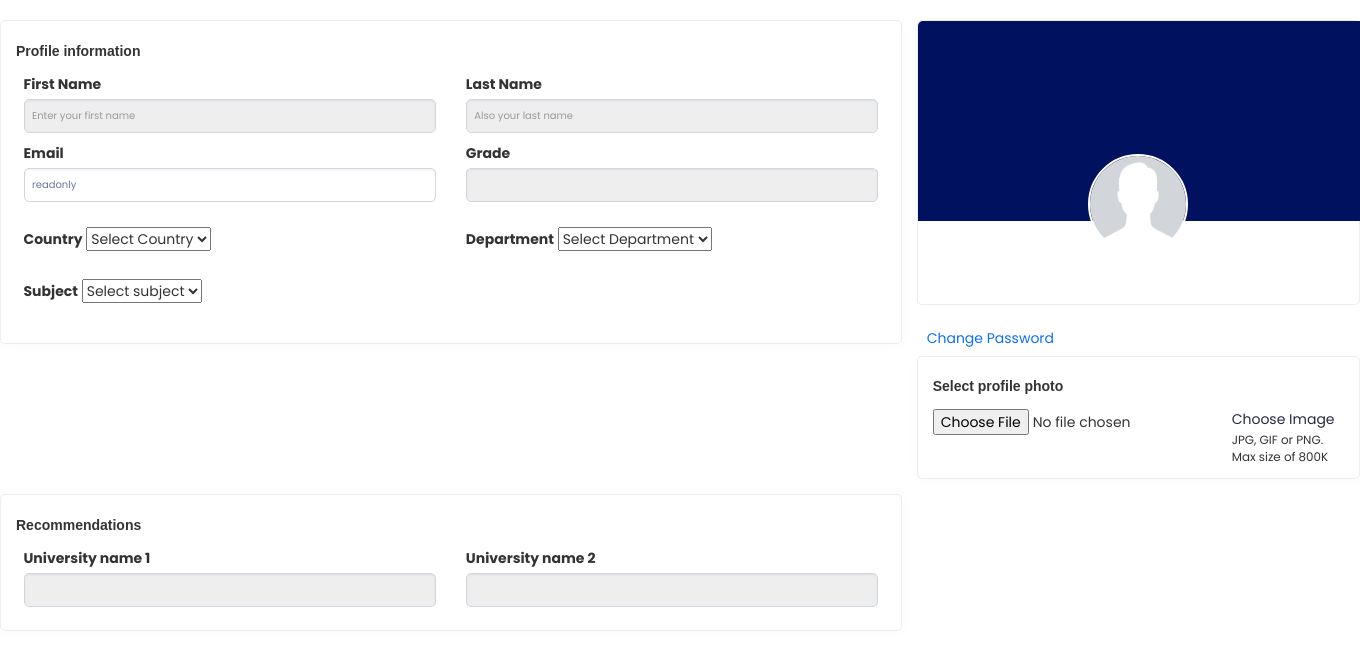
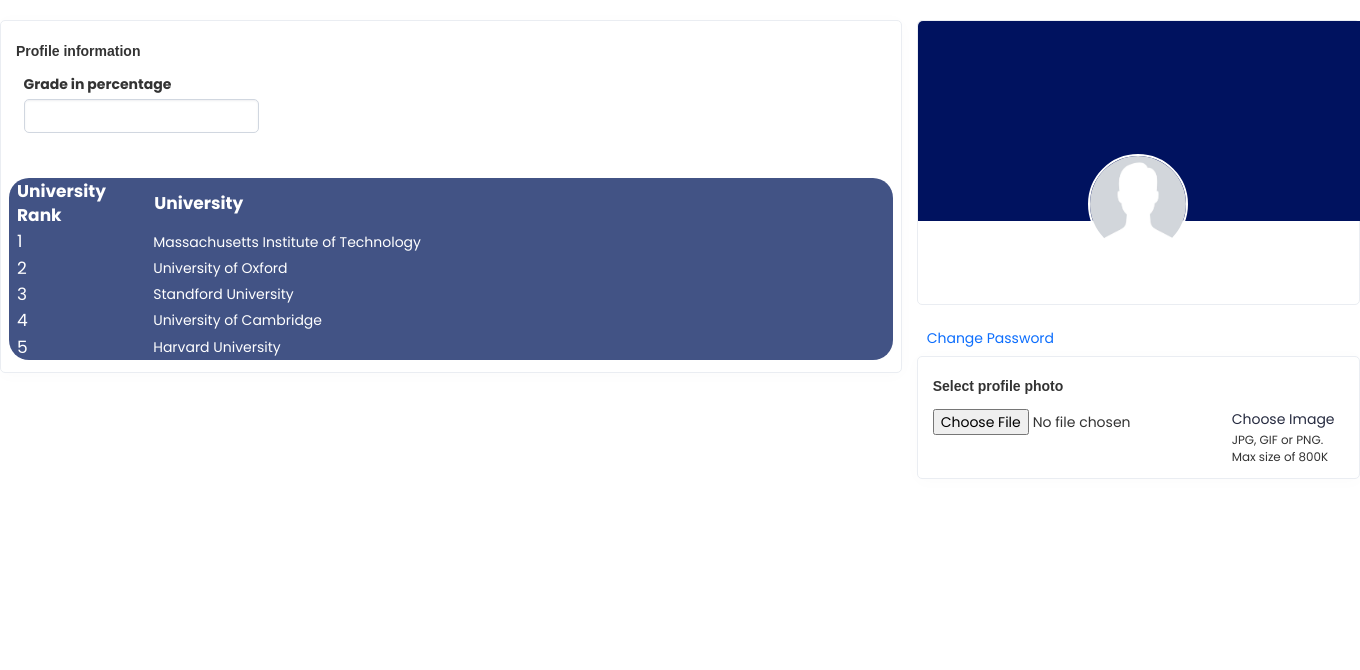
Before and after one commit to Ayush-Sharma-1/unifit, a Django app: page /uni_fit/profile/ in a window 1360 px wide; the page is wider, and only the part inside the window is pictured. Shown: the part 112-782 px from the top of that part. Run offline with Django 3.2, Linux system fonts and the light colour scheme; data comes from the database, SQL or seed files in the repository; some libraries are stand-ins or nearby versions.

Commit message:
add user profile recommendation

```diff
--- a/static/css/profile.css
+++ b/static/css/profile.css
@@ -26,7 +26,7 @@
 
     .col-md-6 {
         flex: 0 0 auto;
-        width: 50%;
+        width: 30%;
     }
 }
 
@@ -147,6 +147,19 @@ file-field input[type="file"] {
     border-radius: 50% !important;
 }
 
+#category-banner{
+    width: 100%;
+    height: 100%;
+    overflow: auto;
+    background-color: #000000;
+    background:linear-gradient( rgba(211, 229, 239, 0.1) 100%, rgba(211, 229, 239, 0.1)100%),url('/static/images/profile-cover.jpg');
+    background-repeat: no-repeat;
+    background-position: center;
+    background-size: cover;
+    background-color: #ffffff;
+
+  }
+
 .form-control {
     display: block;
     width: 100%;
@@ -206,3 +219,12 @@ file-field input[type="file"] {
 .text-dark {
     color: #262B40 !important;
 }
+
+.rank{
+    justify-content: center;
+    text-align: left;
+    font-size: 17px;
+    padding: 0.25%;
+    color: #FFFFFF;
+    opacity: 1;
+  }
--- a/templates/uni_fit/profile.html
+++ b/templates/uni_fit/profile.html
@@ -6,70 +6,39 @@
 
 {% block body_block %}
 <h3>{{user.username}}</h1>
-
+<div id="category-banner" class="text-center"></div>
+<form action="{% url 'uni_fit:profile' %}" method="GET" id="form_cdd" onSubmit="loadValue(event)">
 <div class="row">
   <div class="col-12 col-xl-8">
       <div class="card card-body bg-white border-light shadow-sm mb-4">
           <h2 class="h5 mb-4">Profile information</h2>
           <div class="row">
-              <div class="col-md-6 mb-3">
-                  <div>
-                      <label for="first_name">First Name</label>
-                      <input name="first_name" class="form-control" id="first_name" type="text"
-                             placeholder="Enter your first name" value= "{{ profile.first_name }}" readonly>
+              <div class="col-md-6 mb-5">
+                  <div class="form-group">
+                      <label for="grade">Grade in percentage</label>
+                      <input name="grade" class="form-control" id="grade" type="number">
                   </div>
               </div>
-              <div class="col-md-6 mb-3">
-                  <div>
-                      <label for="last_name">Last Name</label>
-                      <input name="last_name" class="form-control" id="last_name" type="text"
-                             placeholder="Also your last name" value="{{ profile.last_name }}"
-                             readonly>
-                  </div>
-              </div>
-          </div>
-          <div class="row">
-              <div class="col-md-6 mb-3">
-                  <div class="form-group">
-                      <label for="email">Email</label>
-                      <input name="email" class="form-control" id="email" type="email"
-                             placeholder="name@company.com" value={{ request.user.email }} readonly>
-                  </div>
-              </div>
-              <div class="col-md-6 mb-3">
-                  <div class="form-group">
-                      <label for="grade">Grade</label>
-                      <input name="grade" class="form-control" id="grade" type="text"
-                             value="{{ profile.grade }}" readonly>
-                  </div>
-              </div>
-              <div class="col-md-6 mb-3">
-                <div class="form-group">
-                    <label for="country">Country</label>
-                    <select name="country" id="country">
-                      <option value="" selected="selected">Select Country</option>
-                    </select>
-                </div>
+            </dev>
+            <div class="center" style="margin: auto; background: rgba(3,26,92,0.75);  border-radius: 20px;" >
+              <table id="unitable" style = "background: transparent">
+                  <tr>
+                      <th class="rank  mb-4">University Rank</th>
+                      <th class="rank  mb-4">University</th>
+                  </tr>
+                  {% for university in universities %}
+                      <tr>
+                          <td class="rank" style = "color:rgba(255,255,255,1); opacity: 1;">{{university.UniRank}}</td>
+                          <td><a href="{% url 'uni_fit:university' university.UniId %}" style = "color:rgba(255,255,255,1)">{{university.UniName }}</a></td>
+                      </tr>
+                  {% endfor %}
+              </table>
             </div>
-            <div class="col-md-6 mb-3">
-              <div class="form-group">
-                  <label for="department">Department</label>
-                  <select name="department" id="department">
-                    <option value="" selected="selected">Select Department</option>
-                  </select>
-              </div>
-          </div>
-          <div class="col-md-6 mb-3">
-            <div class="form-group">
-                <label for="subject">Subject</label>
-                <select name="subject" id="subject">
-                  <option value="" selected="selected">Select subject</option>
-                </select>
-            </div>
-        </div>
-          </div>
+
       </div>
+    </div>
   </div>
+
   <div class="col-12 col-xl-4">
     <div class="row">
         <div class="col-12 mb-4">
@@ -113,29 +82,7 @@
   </div>
 </div>
 
-<div class="row">
-  <div class="col-12 col-xl-8">
-      <div class="card card-body bg-white border-light shadow-sm mb-4">
-          <h2 class="h5 mb-4">Recommendations</h2>
-          <div class="row">
-            <div class="col-md-6 mb-3">
-              <div>
-                  <label for="University name 1">University name 1</label>
-                  <input name="University name 1" class="form-control" id="University name 1" type="text"
-                         readonly>
-              </div>
-            </div>
-            <div class="col-md-6 mb-3">
-              <div>
-                  <label for="University name 2">University name 2</label>
-                  <input name="University name 2" class="form-control" id="University name 2" type="text"
-                         readonly>
-              </div>
-            </div>
-          </div>
-    </div>
-  </div>
-</div>
+
 <!--CSS & JS-->
 
 <script>
--- a/uni_fit/views.py
+++ b/uni_fit/views.py
@@ -30,7 +30,15 @@ def home(request):
     return render(request, 'uni_fit/home.html', {'universities': universities, 'countrylist':countrylist, 'departmentlist':departmentlist} )
 
 def profile(request):
-    return render(request, 'uni_fit/profile.html',)
+    universities = University.objects.all().order_by('UniRank')[:5]
+    if 'grade' in request.GET:
+        grade = request.GET.get('grade')
+        if int(grade) < 90 and int(grade) >= 80:
+            universities = University.objects.all().order_by('UniRank')[5:10]
+        if int(grade) < 80:
+            universities = University.objects.all().order_by('UniRank')[10:]
+
+    return render(request, 'uni_fit/profile.html', {'universities': universities})
 
 @login_required
 def favourite_add(request, id):
```
